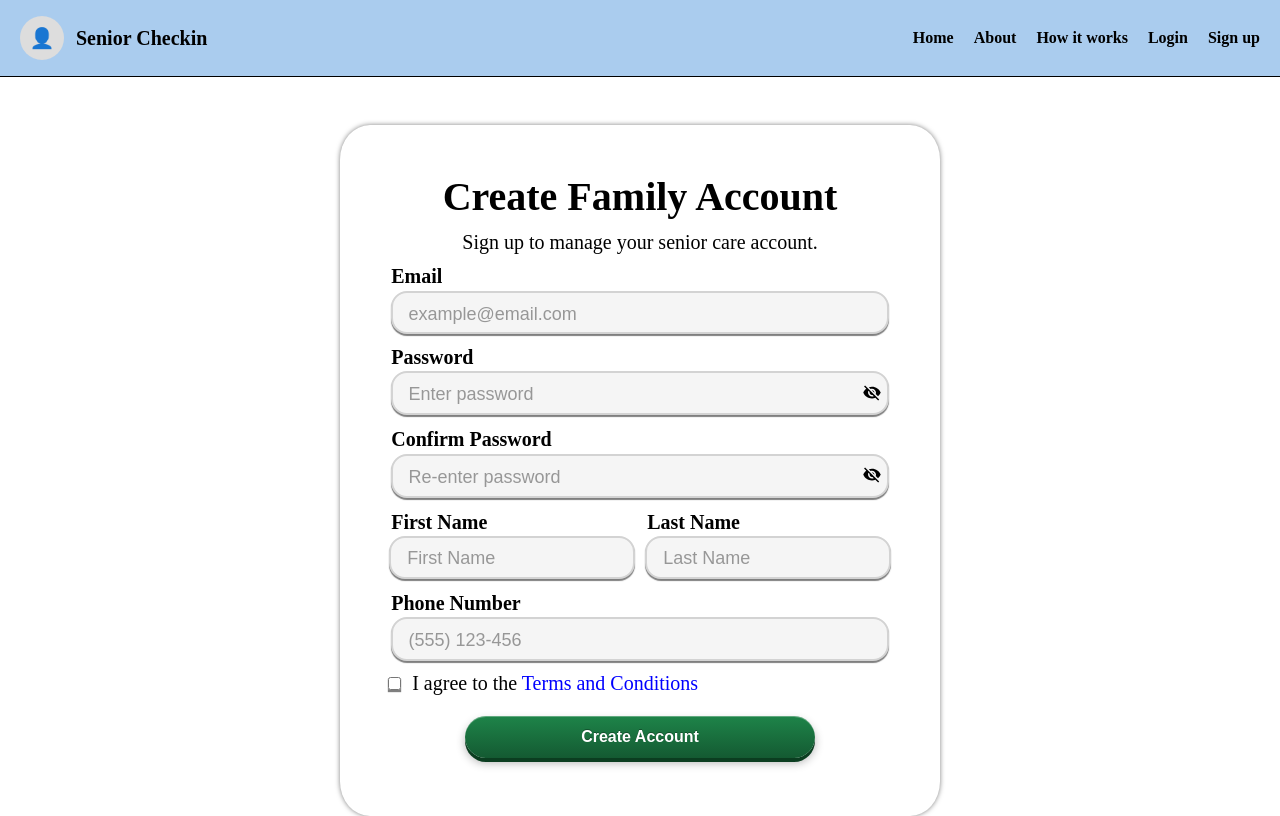
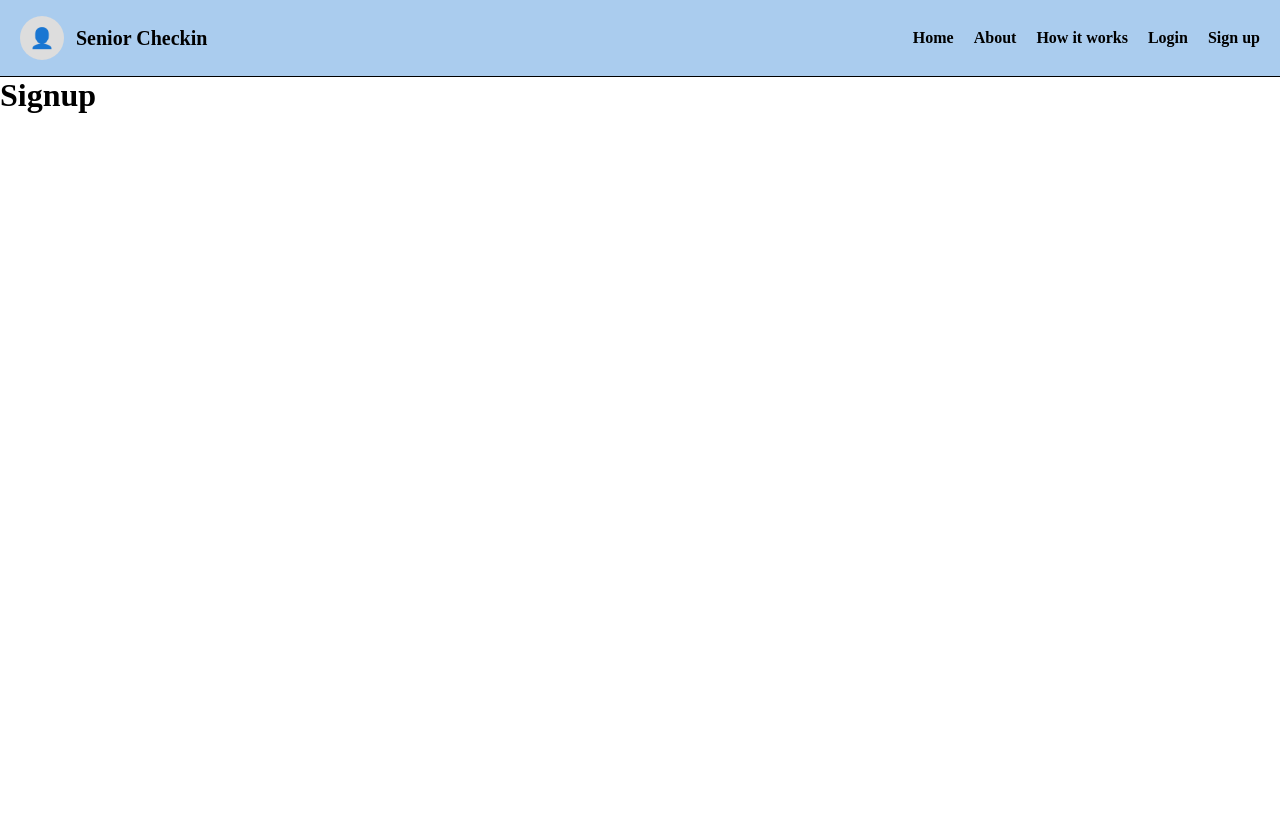
Before and after one commit to nhcarrigan-spring-2026-cohort/azure-lotus, a React (Vite) app in the folder frontend/: page /signup in a window 1280 px wide. Built offline with nearby package versions, Linux system fonts and the light colour scheme.

Commit message:
Revert "feat(auth): implement family registration form & validation"

```diff
--- a/frontend/src/App.jsx
+++ b/frontend/src/App.jsx
@@ -1,10 +1,10 @@
-import { Route, Routes } from 'react-router';
+import {Route, Routes} from 'react-router';
 import Navbar from './components/Navbar.jsx';
 import Home from './pages/Home.jsx';
 import About from './pages/about.jsx';
 import Explained from './pages/explained.jsx';
 import Login from './pages/Login.jsx';
-import Signup from './pages/Signup.jsx';
+import Signup from './pages/signup.jsx';
 import NotFound from './pages/NotFound.jsx';
 
 export default function App() {
--- a/frontend/src/components/ui/FamilyRegistrationForm.css
+++ /dev/null
@@ -1,126 +0,0 @@
-p {
-  margin: 0;
-}
-
-.form-container {
-  width: clamp(300px, 80%, 600px);
-  margin: 3rem auto 0 auto;
-  padding: 3rem;
-  font-size: 1.25rem;
-  background-color: white;
-  box-shadow: 0 0 5px rgba(0, 0, 0, 0.5);
-  border-radius: 5%;
-}
-
-.title {
-  text-align: center;
-  margin-bottom: 0.7rem;
-}
-
-.form-label {
-  font-weight: bold;
-  margin-left: 0.2rem;
-  cursor: pointer;
-}
-
-form .form-input {
-  width: 100%;
-  margin-bottom: 0;
-  padding: 0.3rem 0.3rem 0.3rem 1rem;
-}
-
-form .form-input::placeholder {
-  color: gray;
-}
-
-/* Password wrapper */
-.password-wrapper {
-  position: relative;
-  display: flex;
-  flex-direction: column;
-}
-
-.toggle-icon {
-  position: absolute;
-  top: 37px;
-  right: 10px;
-  cursor: pointer;
-  width: fit-content;
-  height: fit-content;
-}
-
-/* Name wrapper */
-#full-name-wrapper {
-  display: flex;
-  justify-content: flex-start;
-  align-items: center;
-  gap: 0.5rem;
-}
-
-.name-wrapper {
-  flex: 1;
-}
-
-/* T&C wrapper */
-.terms-and-conditions-wrapper {
-  width: 100%;
-  margin-bottom: 0.7rem;
-  display: grid;
-  grid-template-columns: auto 1fr;
-  grid-template-rows: auto auto;
-  grid-template-areas:
-    "checkbox text"
-    "error error";
-  align-items: baseline;
-}
-
-.terms-and-conditions-wrapper .input-container {
-  margin: 0;
-  display: contents;
-}
-
-.terms-and-conditions-wrapper .terms-label {
-  margin-left: 0.7rem;
-  grid-area: text;
-  cursor: pointer;
-}
-
-.terms-and-conditions-checkbox {
-  cursor: pointer;
-  grid-area: checkbox;
-  width: fit-content;
-  height: fit-content;
-}
-
-.terms-and-conditions-link {
-  text-decoration: none;
-  color: blue;
-}
-
-/* Input component error */
-span.error-text {
-  padding-left: 0.2rem;
-  grid-area: error;
-}
-
-/* Submit btn */
-.submit-btn-wrapper {
-  display: flex;
-  justify-content: center;
-}
-
-/* media */
-@media screen and (max-width: 425px) {
-  #full-name-wrapper {
-    flex-direction: column;
-    gap: 0;
-  }
-
-  .name-wrapper {
-    width: 100%;
-  }
-}
-
-form > div:not(.terms-and-conditions-wrapper):not(.submit-btn-wrapper) {
-  margin-bottom: 0.7rem;
-}
--- a/frontend/src/components/ui/FamilyRegistrationForm.jsx
+++ /dev/null
@@ -1,244 +0,0 @@
-import './FamilyRegistrationForm.css';
-import Input from './Input';
-import Button from './Button';
-import { IoMdEye, IoMdEyeOff } from 'react-icons/io';
-import { useState } from 'react';
-
-export default function FamilyRegistrationForm() {
-  const [formData, setFormData] = useState({
-    firstName: '',
-    lastName: '',
-    email: '',
-    phone: '',
-    password: '',
-    confirmPassword: '',
-    termsCheckbox: false,
-  });
-
-  const [errors, setErrors] = useState({});
-  const [isPasswordVisible, setIsPasswordVisible] = useState(false);
-  const [isConfirmPasswordVisible, setIsConfirmPasswordVisible] =
-    useState(false);
-
-  const validateForm = () => {
-    let newErrors = {};
-
-    // regex
-    const emailRegex = /^[a-zA-Z0-9._%+-]+@[a-zA-Z0-9.-]+\.[a-zA-Z]{2,}$/;
-    const nameRegex = /^[a-zA-Z\u00C0-\u00FF]+([' -][a-zA-Z\u00C0-\u00FF]+)*$/;
-    const phoneRegex = /^\+?[1-9]\d{1,14}$/;
-
-    // Email validation
-    if (!formData.email.trim()) {
-      newErrors.email = 'Email is required.';
-    } else if (!emailRegex.test(formData.email)) {
-      newErrors.email = 'Invalid email format.';
-    }
-
-    // password and confirmPassword validation
-    if (!formData.password.trim()) {
-      newErrors.password = 'Password is required.';
-    } else if (formData.password.length < 8) {
-      newErrors.password = 'Password must be at least 8 characters.';
-    }
-
-    if (!formData.confirmPassword.trim()) {
-      newErrors.confirmPassword = 'Confirm password is required.';
-    } else if (formData.confirmPassword !== formData.password) {
-      newErrors.confirmPassword = 'Passwords do not match.';
-    }
-
-    // firstName and lastName validation
-    if (!formData.firstName.trim()) {
-      newErrors.firstName = 'First name is required.';
-    } else if (!nameRegex.test(formData.firstName)) {
-      newErrors.firstName = 'Invalid first name format.';
-    }
-
-    if (!formData.lastName.trim()) {
-      newErrors.lastName = 'Last name is required.';
-    } else if (!nameRegex.test(formData.lastName)) {
-      newErrors.lastName = 'Invalid last name format.';
-    }
-
-    // phone validation
-    const normalizePhone = formData.phone.replace(/[^\d+]/g, '');
-    if (!normalizePhone) {
-      newErrors.phone = 'Phone number is required.';
-    } else if (!phoneRegex.test(normalizePhone)) {
-      newErrors.phone = 'Invalid phone number format.';
-    }
-
-    // checkbox validation
-    if (!formData.termsCheckbox) {
-      newErrors.termsCheckbox = 'You must accept the terms and conditions.';
-    }
-
-    setErrors(newErrors);
-
-    // return true if no errors
-    return Object.keys(newErrors).length === 0;
-  };
-
-  const handleChange = (e) => {
-    const { name, type, checked, value } = e.target;
-
-    setFormData({
-      ...formData,
-      [name]: type === 'checkbox' ? checked : value,
-    });
-  };
-
-  const handleSubmit = (e) => {
-    e.preventDefault();
-
-    const isValid = validateForm();
-    if (!isValid) return;
-    // temporary console.log, need to be removed after adding API
-    if (isValid) {
-      console.log('Form Submitted Successfully:', formData);
-      //API here
-    }
-  };
-
-  return (
-    <div className="form-container">
-      <h1 className="title">Create Family Account</h1>
-      <p className="title">Sign up to manage your senior care account.</p>
-      <form onSubmit={handleSubmit}>
-        <div className="email-wrapper">
-          <label htmlFor="email-field" className="form-label">
-            Email
-          </label>
-          <Input
-            id="email-field"
-            type="email"
-            name="email"
-            className="form-input"
-            placeholder="example@email.com"
-            value={formData.email}
-            onChange={handleChange}
-            error={errors.email}
-          />
-        </div>
-        <div className="password-wrapper">
-          <label htmlFor="password-field" className="form-label">
-            Password
-          </label>
-          <Input
-            id="password-field"
-            type={isPasswordVisible ? 'text' : 'password'}
-            name="password"
-            className="form-input"
-            placeholder="Enter password"
-            value={formData.password}
-            onChange={handleChange}
-            error={errors.password}
-          />
-          <span
-            className="toggle-icon"
-            onClick={() => setIsPasswordVisible(!isPasswordVisible)}
-          >
-            {isPasswordVisible ? <IoMdEye /> : <IoMdEyeOff />}
-          </span>
-        </div>
-        <div className="password-wrapper">
-          <label htmlFor="confirm-password-field" className="form-label">
-            Confirm Password
-          </label>
-          <Input
-            id="confirm-password-field"
-            type={isConfirmPasswordVisible ? 'text' : 'password'}
-            name="confirmPassword"
-            className="form-input"
-            placeholder="Re-enter password"
-            value={formData.confirmPassword}
-            onChange={handleChange}
-            error={errors.confirmPassword}
-          />
-          <span
-            className="toggle-icon"
-            onClick={() =>
-              setIsConfirmPasswordVisible(!isConfirmPasswordVisible)
-            }
-          >
-            {isConfirmPasswordVisible ? <IoMdEye /> : <IoMdEyeOff />}
-          </span>
-        </div>
-        <div id="full-name-wrapper">
-          <div className="name-wrapper">
-            <label htmlFor="first-name-field" className="form-label">
-              First Name
-            </label>
-            <Input
-              id="first-name-field"
-              type="text"
-              name="firstName"
-              className="form-input"
-              placeholder="First Name"
-              value={formData.firstName}
-              onChange={handleChange}
-              error={errors.firstName}
-            />
-          </div>
-          <div className="name-wrapper">
-            <label htmlFor="last-name-field" className="form-label">
-              Last Name
-            </label>
-            <Input
-              id="last-name-field"
-              type="text"
-              name="lastName"
-              className="form-input"
-              placeholder="Last Name"
-              value={formData.lastName}
-              onChange={handleChange}
-              error={errors.lastName}
-            />
-          </div>
-        </div>
-        <div className="phone-wrapper">
-          <label
-            htmlFor="phone-number-field"
-            id="phone-number"
-            className="form-label"
-          >
-            Phone Number
-          </label>
-          <Input
-            id="phone-number-field"
-            type="tel"
-            name="phone"
-            className="form-input"
-            placeholder="(555) 123-456"
-            value={formData.phone}
-            onChange={handleChange}
-            error={errors.phone}
-          />
-        </div>
-        <div className="terms-and-conditions-wrapper">
-          <Input
-            id="terms-check"
-            type="checkbox"
-            name="termsCheckbox"
-            className="terms-and-conditions-checkbox"
-            checked={formData.termsCheckbox}
-            onChange={handleChange}
-            error={errors.termsCheckbox}
-          />
-          <label htmlFor="terms-check" className="terms-label">
-            I agree to the{' '}
-            <a className="terms-and-conditions-link" href="#" target="_blank">
-              Terms and Conditions
-            </a>
-          </label>
-        </div>
-        <div className="submit-btn-wrapper">
-          <Button type="submit" size="medium" className="create-account-btn">
-            Create Account
-          </Button>
-        </div>
-      </form>
-    </div>
-  );
-}
--- a/frontend/src/components/ui/Input.jsx
+++ b/frontend/src/components/ui/Input.jsx
@@ -8,7 +8,6 @@ export default function Input({
   value,
   onChange,
   error = '',
-  className = '',
   ...rest
 }) {
   return (
@@ -20,7 +19,7 @@ export default function Input({
         placeholder={placeholder}
         value={value}
         onChange={onChange}
-        className={`input-field ${error ? 'errored' : ''} ${className}`}
+        className={error ? 'input-field errored' : 'input-field'}
         {...rest}
       />
       {error && <span className="error-text">{error}</span>}
--- a/frontend/src/components/ui/Button.jsx
+++ b/frontend/src/components/ui/button.jsx
@@ -1,4 +1,5 @@
-import './Button.css';
+import React from 'react';
+import './button.css';
 
 export default function Button({
   children,
--- a/frontend/src/pages/Signup.jsx
+++ b/frontend/src/pages/signup.jsx
@@ -1,11 +1,10 @@
 import useTitle from '../components/hooks/useTitle';
-import FamilyRegistrationForm from '../components/ui/FamilyRegistrationForm';
 
 export default function signup() {
   useTitle('Sign Up');
   return (
     <>
-      <FamilyRegistrationForm />
+      <h1>Signup</h1>
     </>
   );
 }
```
Also changed, not shown: frontend/src/components/ui/button.css (renamed from frontend/src/components/ui/Button.css), 1 other file (tests, documents, lock files or other folders).
